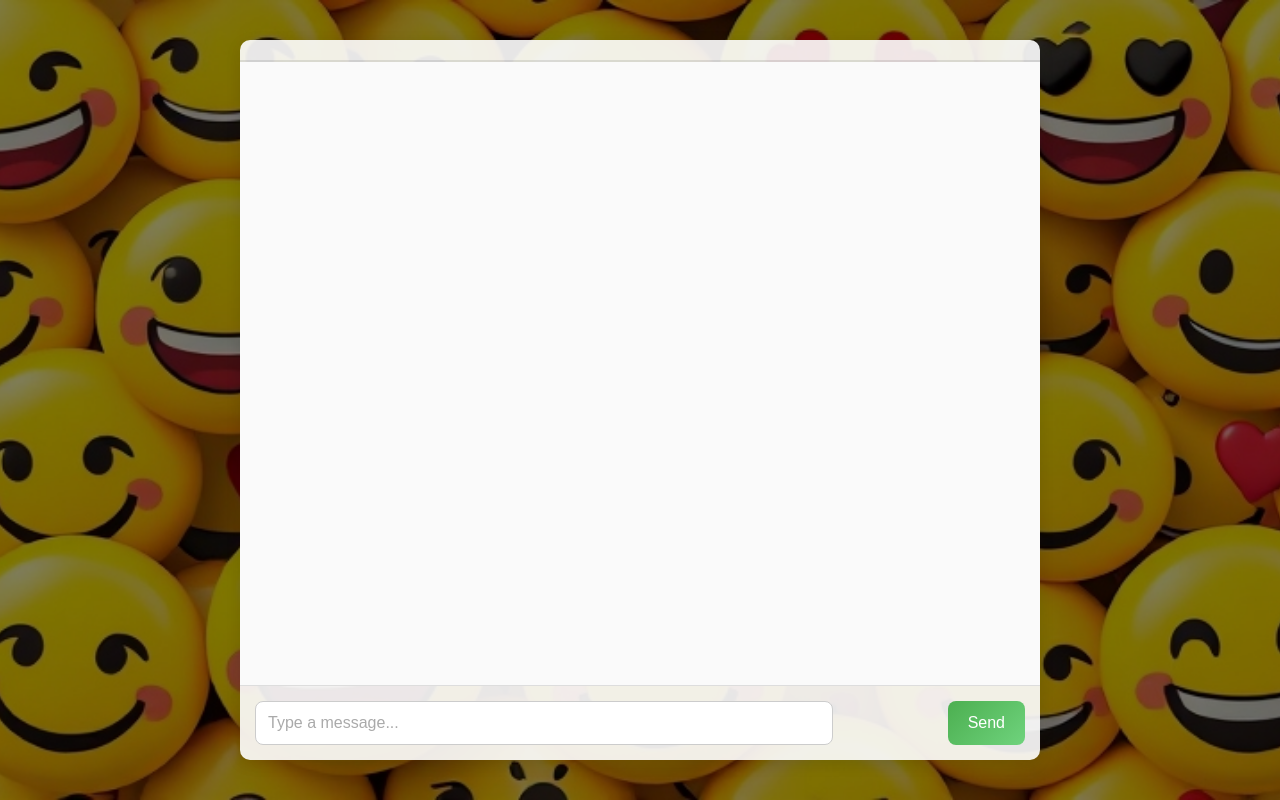
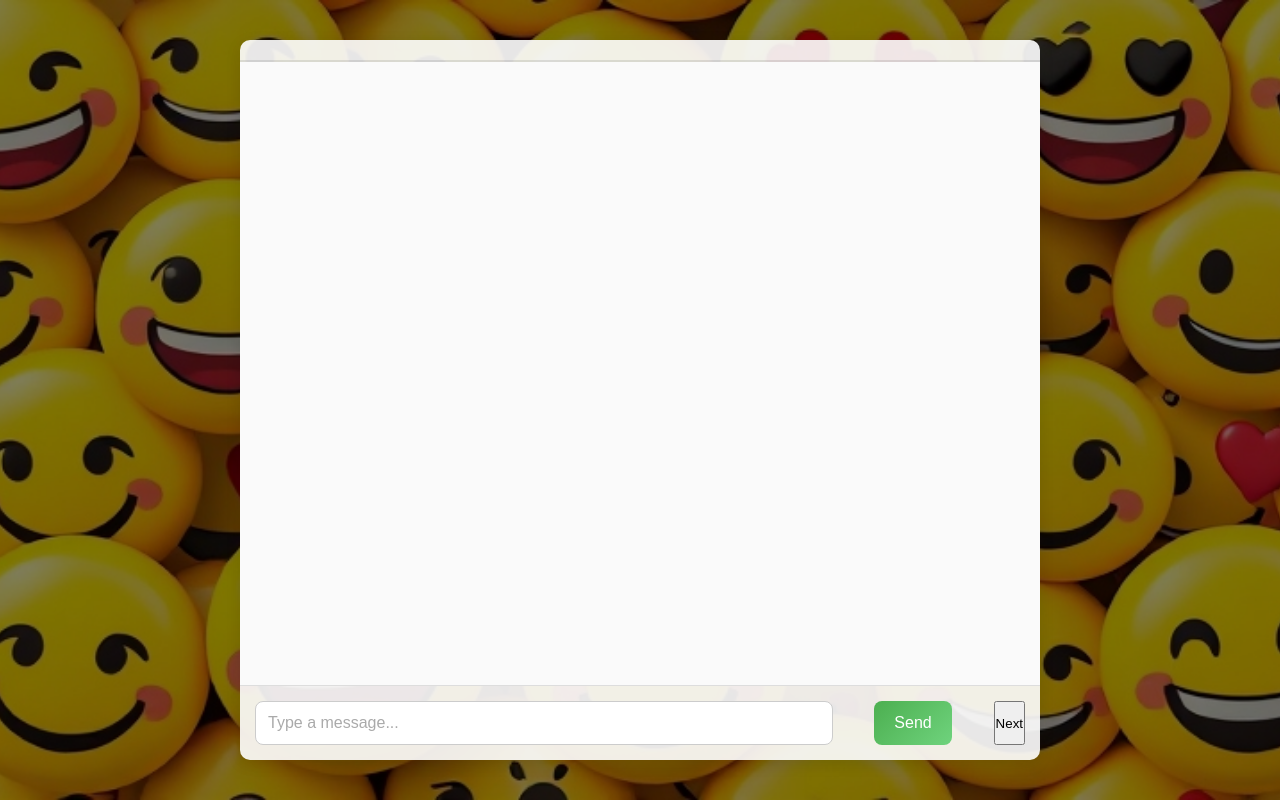
Before and after one commit to sujal747/Chat, a plain HTML site: page frontend/index.html in a window 1280 px wide. Drawn offline with nearby package versions, Linux system fonts and the light colour scheme; no server answers.

Commit message:
Update index.html

```diff
--- a/frontend/index.html
+++ b/frontend/index.html
@@ -13,6 +13,7 @@
     <div id="input-container">
       <input type="text" id="message-input" placeholder="Type a message...">
       <button id="send-button">Send</button>
+      <button id="next-button">Next</button>
     </div>
     <div id="typing-indicator"></div>
   </div>
```
